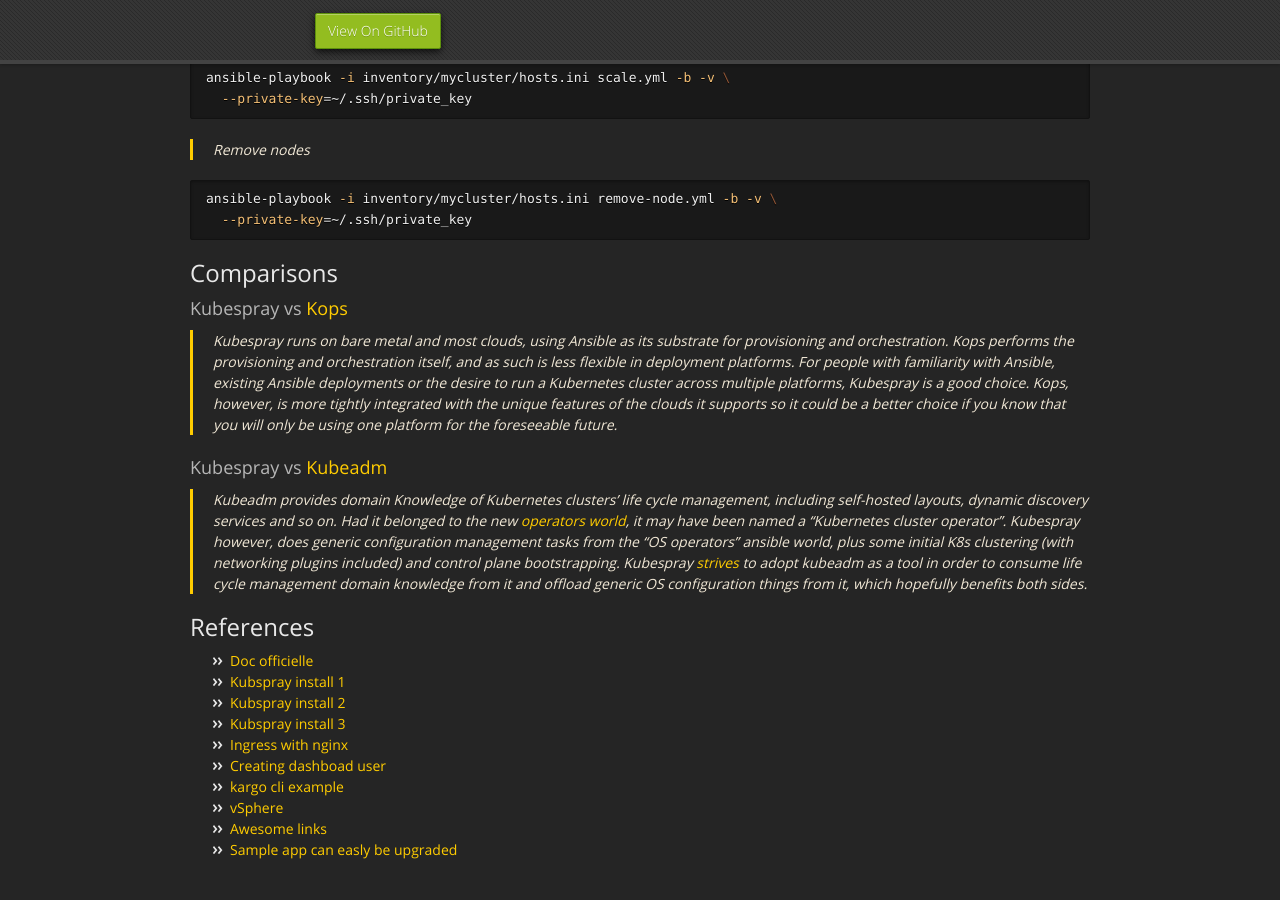
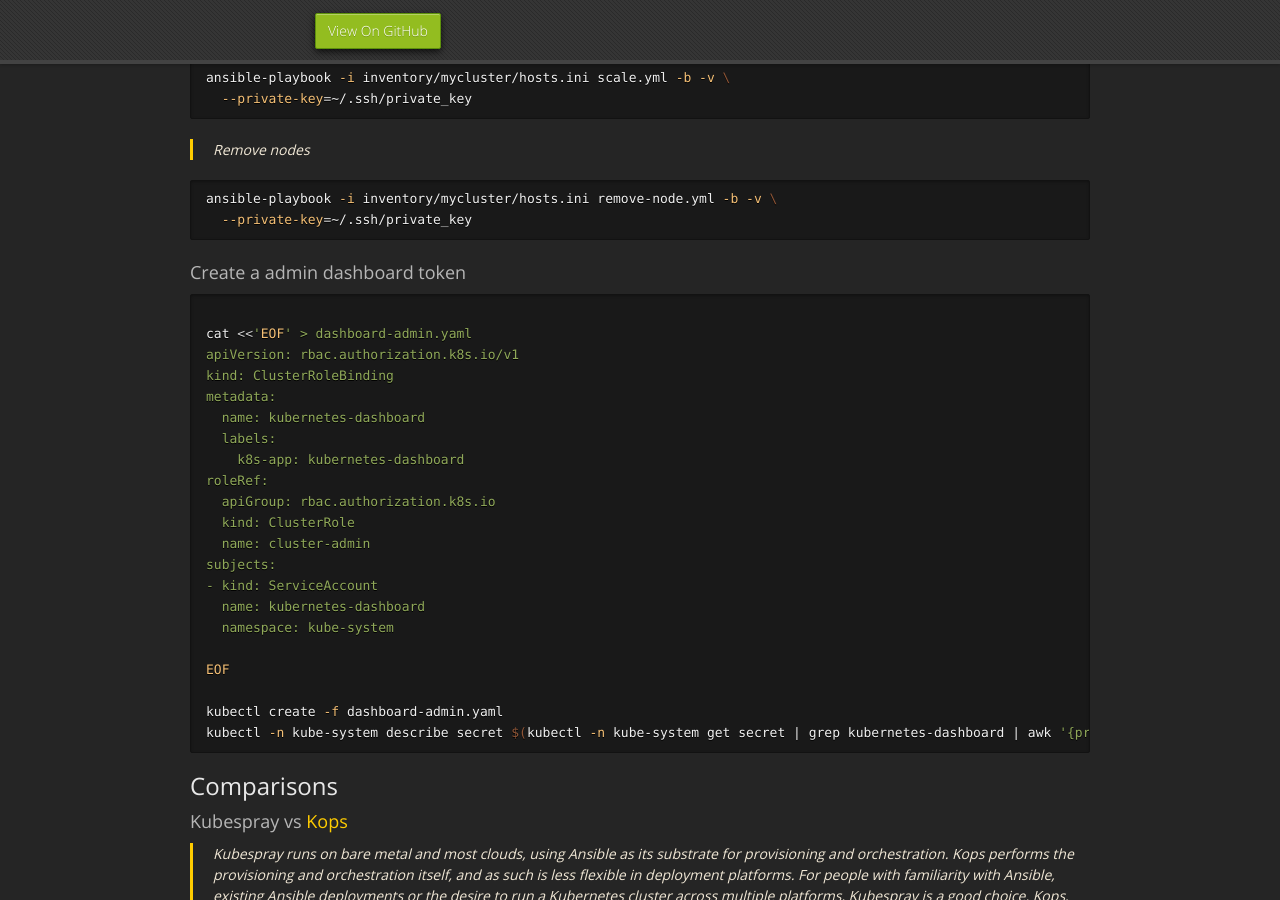
Before and after one commit to Fazzani/fazzani.github.io, a Jekyll site: the page built from _posts/2018-03-17-kubernetes-kubespray-installation.md, in a window 1280 px wide and 900 px high, scrolled down 1860 px. Built offline with Jekyll 4.4.1, drawn with Linux system fonts in a browser that asks for light colours; nearby versions of some CDN libraries.

Commit message:
dashboard access by token

````diff
--- a/_posts/2018-03-17-kubernetes-kubespray-installation.md
+++ b/_posts/2018-03-17-kubernetes-kubespray-installation.md
@@ -106,6 +106,33 @@
   --private-key=~/.ssh/private_key
 ```
 
+### Create a admin dashboard token
+
+```sh
+
+cat <<'EOF' > dashboard-admin.yaml
+apiVersion: rbac.authorization.k8s.io/v1
+kind: ClusterRoleBinding
+metadata:
+  name: kubernetes-dashboard
+  labels:
+    k8s-app: kubernetes-dashboard
+roleRef:
+  apiGroup: rbac.authorization.k8s.io
+  kind: ClusterRole
+  name: cluster-admin
+subjects:
+- kind: ServiceAccount
+  name: kubernetes-dashboard
+  namespace: kube-system
+
+EOF
+
+kubectl create -f dashboard-admin.yaml
+kubectl -n kube-system describe secret $(kubectl -n kube-system get secret | grep kubernetes-dashboard | awk '{print $1}')
+```
+
+
 ## Comparisons
 
 ### Kubespray vs [Kops](https://github.com/kubernetes/kops)
````
